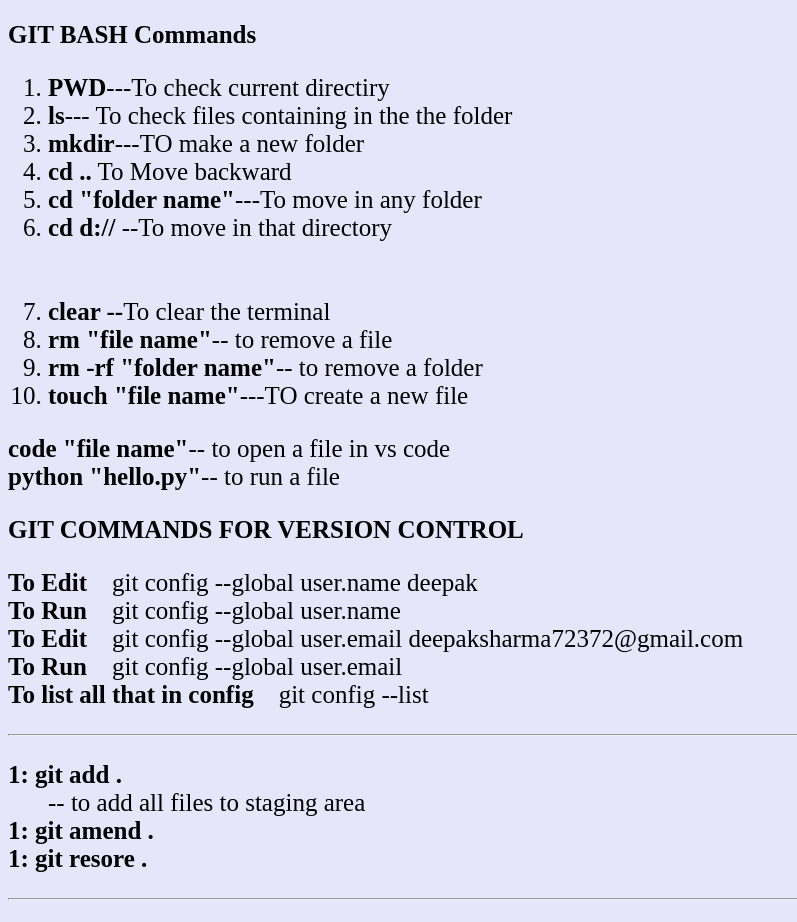
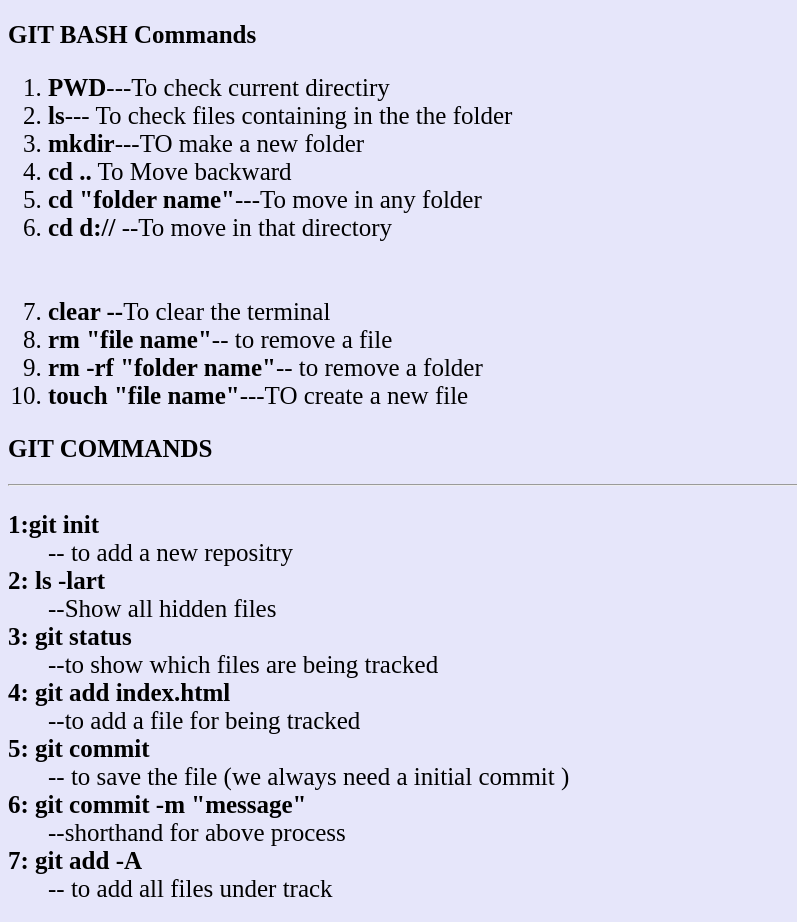
Before and after one commit to chhabrahimanshu1/bashNote, a plain HTML site: page index.html in a window 1280 px wide. Shown: the top 922 px of the page, without its empty margins (0-797 px from the left). Drawn offline with Linux system fonts and the light colour scheme.

Commit message:
sequence changes

```diff
--- a/index.html
+++ b/index.html
@@ -26,27 +26,7 @@
       <li><b>rm -rf "folder name"</b>-- to remove a folder</li>
       <li><b>touch "file name"</b>---TO create a new file</li>
     </ol>
-    <p>
-      <b>code "file name"</b>-- to open a file in vs code <br />
-      <b>python "hello.py"</b>-- to run a file
-    </p>
-    <h2>GIT COMMANDS FOR VERSION CONTROL</h2>
-    <p>
-      <b>To Edit</b> &nbsp;&nbsp;&nbsp;git config --global user.name deepak
-      <br />
-      <b>To Run </b>&nbsp;&nbsp; git config --global user.name <br />
-      <b>To Edit</b> &nbsp;&nbsp;&nbsp;git config --global user.email
-      deepaksharma72372@gmail.com
-      <br />
-      <b>To Run </b>&nbsp;&nbsp; git config --global user.email <br />
-      <b>To list all that in config </b>&nbsp;&nbsp; git config --list <br />
-    </p><hr>
-	<dl>
-	   <dt><b>1: git add .</b></dt>
-	   <dd>-- to add all files to staging area</dd>
-	    <dt><b>1: git amend .</b></dt>
-		<dt><b>1: git resore .</b></dt>
-	</dl>
+    <h2>GIT COMMANDS </h2>
 	<hr>
     <dl>
       <dt><b> 1:git init</b></dt>
@@ -142,7 +122,16 @@
     <br>
     <dl>
       <dt>git remote add origin "link"</dt>
-
     </dl>
+    <p>
+      <b>To Edit</b> &nbsp;&nbsp;&nbsp;git config --global user.name deepak
+      <br />
+      <b>To Run </b>&nbsp;&nbsp; git config --global user.name <br />
+      <b>To Edit</b> &nbsp;&nbsp;&nbsp;git config --global user.email
+      deepaksharma72372@gmail.com
+      <br />
+      <b>To Run </b>&nbsp;&nbsp; git config --global user.email <br />
+      <b>To list all that in config </b>&nbsp;&nbsp; git config --list <br />
+    </p><hr>
   </body>
 </html>
```
